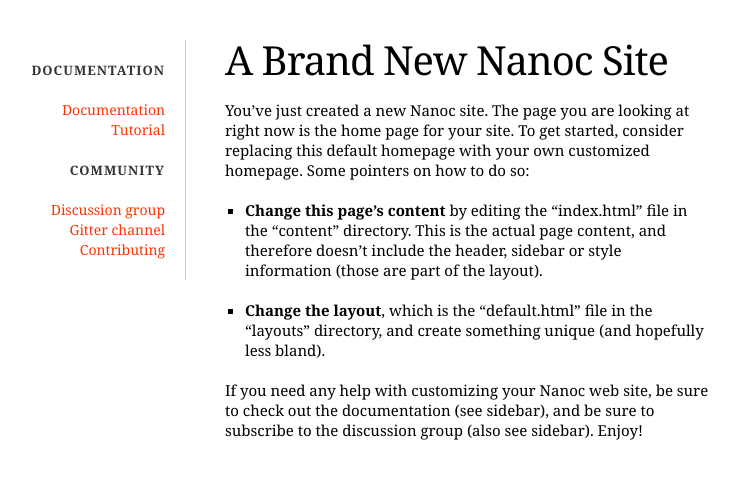
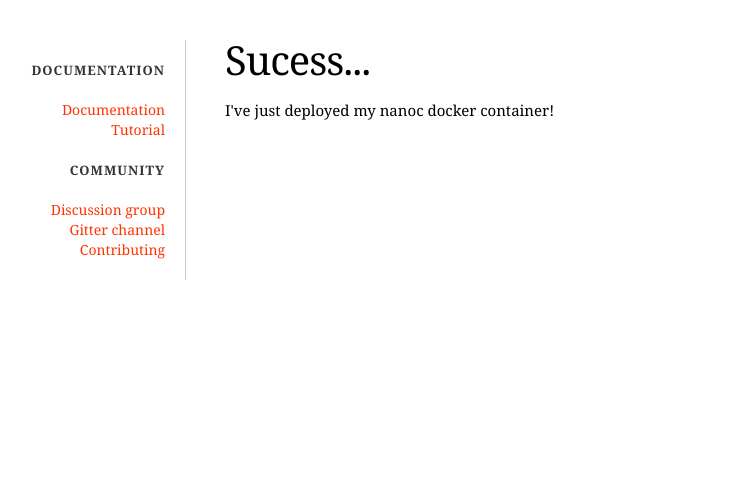
Before and after one commit to Brianmantay/nanoc, a plain HTML site: page blog/output/index.html in a window 1280 px wide. Shown: the whole page, without its empty margins (55-794 px from the left). Drawn offline with Linux system fonts and the light colour scheme.

Commit message:
add built version

```diff
--- a/blog/output/index.html
+++ b/blog/output/index.html
@@ -2,7 +2,7 @@
 <html lang="en">
   <head>
     <meta charset="utf-8">
-    <title>A Brand New Nanoc Site - Home</title>
+    <title>A Brand New Nanoc Site - Success</title>
     <link rel="stylesheet" href="/stylesheet.css">
 
     <!-- you don't need to keep this, but it's cool for stats! -->
@@ -11,16 +11,9 @@
   <body>
     <div id="main">
 
-<h1>A Brand New Nanoc Site</h1>
+<h1>Sucess...</h1>
+<p>I've just deployed my nanoc docker container!</p>
 
-<p>You’ve just created a new Nanoc site. The page you are looking at right now is the home page for your site. To get started, consider replacing this default homepage with your own customized homepage. Some pointers on how to do so:</p>
-
-<ul>
-  <li><p><strong>Change this page’s content</strong> by editing the “index.html” file in the “content” directory. This is the actual page content, and therefore doesn’t include the header, sidebar or style information (those are part of the layout).</p></li>
-  <li><p><strong>Change the layout</strong>, which is the “default.html” file in the “layouts” directory, and create something unique (and hopefully less bland).</p></li>
-</ul>
-
-<p>If you need any help with customizing your Nanoc web site, be sure to check out the documentation (see sidebar), and be sure to subscribe to the discussion group (also see sidebar). Enjoy!</p>
 
     </div>
     <div id="sidebar">
```
